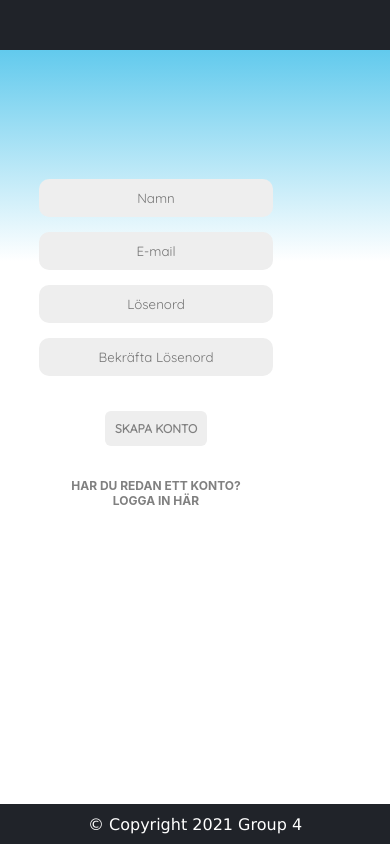
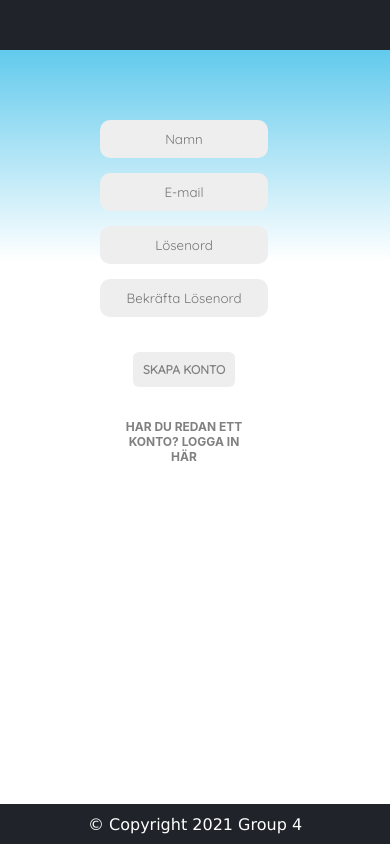
Before and after one commit to postila/clearbnb-grupp4, a React (Create React App) app: page / in a window 390 px wide. Both pictures are taken after a click on the element "INGET KONTO? REGISTRERA DIG HÄR". Built offline with nearby package versions, Linux system fonts and the light colour scheme; no server answers.

Commit message:
Fixed crooked looking login & register

```diff
--- a/src/components/Login.js
+++ b/src/components/Login.js
@@ -79,11 +79,7 @@ const styles = {
     gridGap: '15px',
     maxWidth: '500px',
     margin: '23px auto',
-    padding: '100px',
-    '@media (max-width: 480px)': {
-      margin: '143px auto',
-      padding: '10vw'
-    }
+    padding: '100px'
   },
   input: {
     height: '38px',
--- a/src/index.css
+++ b/src/index.css
@@ -38,13 +38,6 @@ input:focus {
 
   }
 
-  @media (max-width: 490px) {
-    .register-form {
-      margin: 90px auto;
-      padding: 10vw
-    }
-  }
-
   .register-login {
     cursor: pointer;
     color: grey;
```
